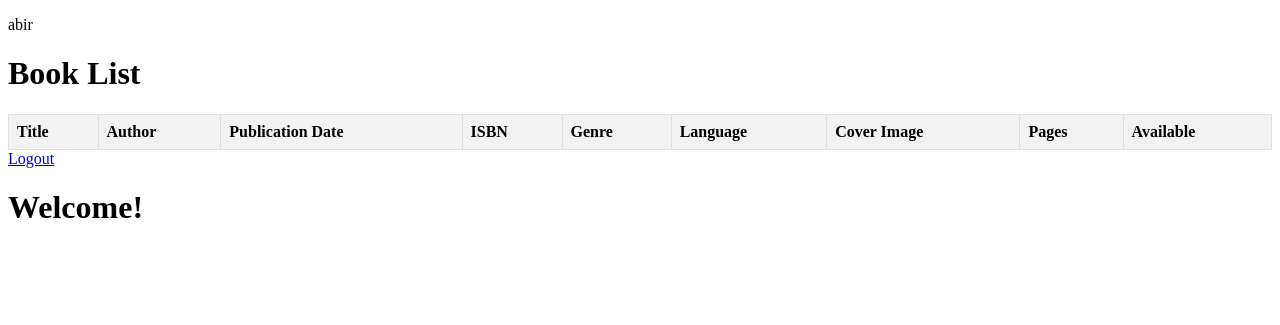
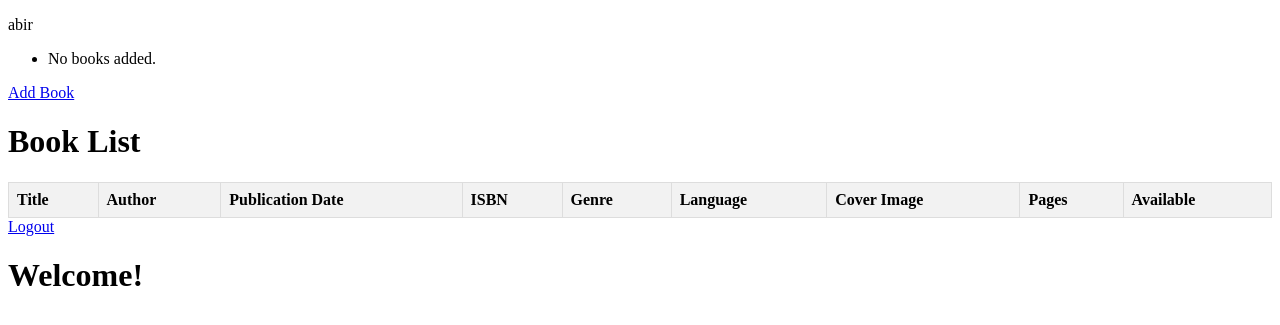
Before and after one commit to AbuYousufSiam/book_cycle_django, a Django app: page / in a window 1280 px wide. Shown: the top 325 px of the page. Run offline with Django 4.2, Linux system fonts and the light colour scheme; a user stored in the database is signed in; lists and menus that the app fills with data are empty.

Commit message:
Adding user signin,signup,book add,update,delete

```diff
--- a/src/books/templates/index.html
+++ b/src/books/templates/index.html
@@ -27,8 +27,23 @@
       background-color: #f2f2f2;
     }
   </style>
+<!-- -------------------------- -->
 
-  <!-- -------------------------- -->
+<!-- for updating books and deleting them from book model book_list   -->
+<ul>
+  {% for book in book_list %}
+      <li>
+          {{ book.title }}
+          | <a href="{% url 'update_book' book.id %}">Update</a>
+          | <a href="{% url 'delete_book' book.id %}">Delete</a>
+      </li>
+  {% empty %}
+      <li>No books added.</li>
+  {% endfor %}
+</ul>
+<a href="{% url 'add_book' %}">Add Book</a>
+<!-- -------------------------------------------------------- -->
+
   <!-- to render the book list in a table for testing -->
   <h1>Book List</h1>
   <table>
--- a/src/books/urls.py
+++ b/src/books/urls.py
@@ -12,4 +12,7 @@ urlpatterns = [
     path('index/', BooksListView.as_view(), name='index'),
     path('signup/', views.signup, name='signup'),
     path('logout/', auth_views.LogoutView.as_view(), name='logout'),
+    path('add_book/', views.add_book, name='add_book'),
+    path('update_book/<int:book_id>/', views.update_book, name='update_book'),
+    path('delete_book/<int:book_id>/', views.delete_book, name='delete_book'),
 ]
--- a/src/books/views.py
+++ b/src/books/views.py
@@ -1,5 +1,5 @@
 from django import forms
-from django.shortcuts import render, redirect
+from django.shortcuts import render, redirect, get_object_or_404
 from django.contrib.auth import authenticate, login, logout
 from .forms import UserCreationForm, CustomUserCreationForm, LoginForm
 from django.contrib.auth.forms import AuthenticationForm
@@ -8,6 +8,7 @@ from django.contrib.auth.forms import AuthenticationForm
 from django.views.generic.edit import CreateView, UpdateView
 from django.views.generic import ListView, DetailView
 from books.models import Book
+from .forms import BookForm
 
 
 class BooksListView(ListView):
@@ -55,3 +56,35 @@ def user_login(request):
 def user_logout(request):
     logout(request)
     return redirect('login')
+
+#----------------for adding books---------------------------
+def add_book(request):
+    if request.method == 'POST':
+        form = BookForm(request.POST, request.FILES)
+        if form.is_valid():
+            form.save()
+            return redirect('index')  # Redirect to the user profile page
+    else:
+        form = BookForm()
+    return render(request, 'add_book.html', {'form': form})
+# ------------------------------------------------------------------
+#----------------for updating books---------------------------
+def update_book(request, book_id):
+    book = Book.objects.get(pk=book_id)
+    if request.method == 'POST':
+        form = BookForm(request.POST, request.FILES, instance=book)
+        if form.is_valid():
+            form.save()
+            return redirect('index')  # Redirect to the user profile page
+    else:
+        form = BookForm(instance=book)
+    return render(request, 'update_book.html', {'form': form, 'book': book})
+# -----------------------------------------------------------------------
+
+
+# for deleting books from the list Book model----------------------
+def delete_book(request, book_id):
+    book = Book.objects.get(pk=book_id)
+    book.delete()
+    return redirect('index')
+#------------------------------------------------------------
```
Also changed, not shown: src/books/forms.py (+9 -0 lines), src/books/templates/add_book.html (added, +10 -0 lines), src/books/templates/update_book.html (added, +10 -0 lines), src/book_covers/1680579343605.jpg (added), src/book_covers/370549297_613901804189095_2438930073766232472_n.jpg (added), src/book_covers/download_1.jpg (added), src/db.sqlite3.
